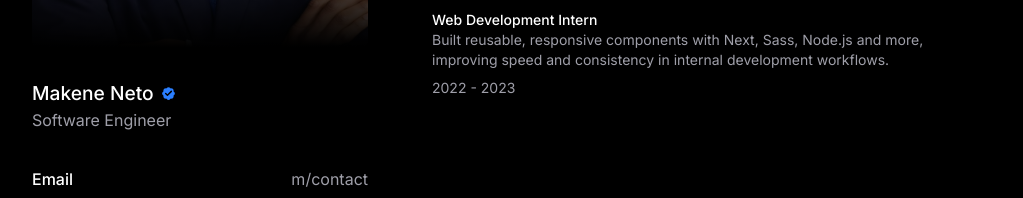
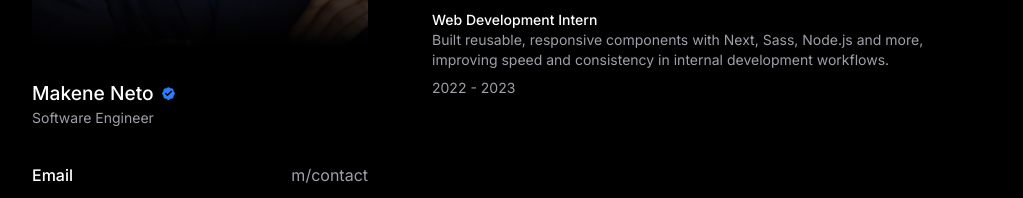
Before and after one commit to makeneto/makenedev, a React (Vite) app: page /about in a window 1280 px wide. Shown: the part 1016-1214 px from the top of the page, without its empty margins (128-1151 px from the left). Built offline with nearby package versions, Linux system fonts and the light colour scheme; a web font is replaced by a local one.

Commit message:
fix(ProfileHeader): add text size class to title for improved styling

```diff
--- a/src/components/about/ProfileHeader.tsx
+++ b/src/components/about/ProfileHeader.tsx
@@ -10,7 +10,8 @@ export default function ProfileHeader() {
         <h1 className="profile__header--name">{name}</h1>
         <BadgeCheck size={17} className="fill-blue-500 text-black" />
       </div>
-      <p className="profile__header--title">{title}</p>
+
+      <p className="text-sm profile__header--title">{title}</p>
     </section>
   )
 }
```
